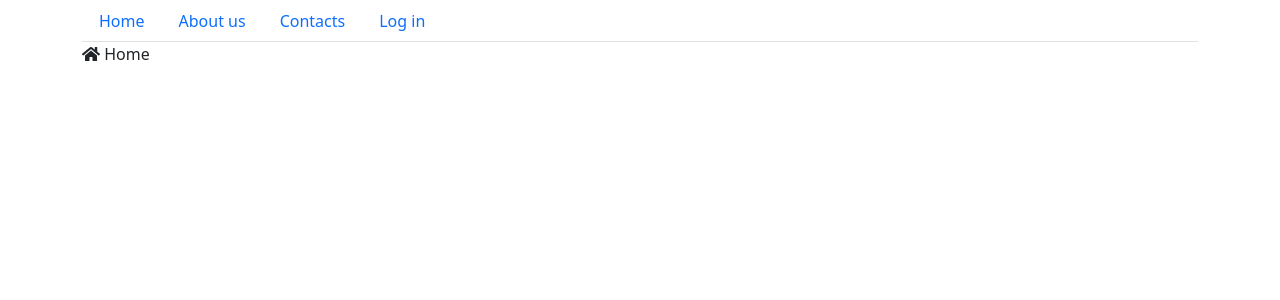
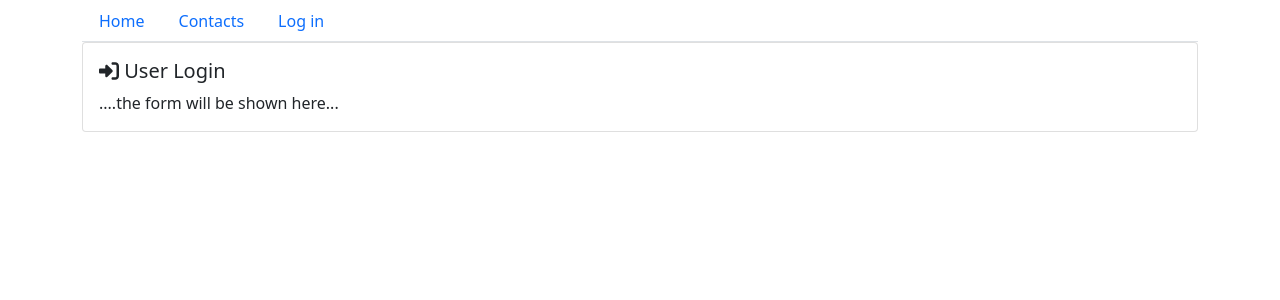
Before and after one commit to mareRad21/React-Aplikacija-za-prodaju-uredjaja, a React (Create React App) app: page /#/user/login in a window 1280 px wide. Shown: the top 300 px of the page. Built offline with nearby package versions, Linux system fonts and the light colour scheme.

Commit message:
Add the  hash router mechanism

```diff
--- /dev/null
+++ b/src/components/ContactPage/ContactPage.tsx
@@ -0,0 +1,23 @@
+import { faPhone } from "@fortawesome/free-solid-svg-icons";
+import { FontAwesomeIcon } from "@fortawesome/react-fontawesome";
+import React from "react";
+import { Card, Container } from "react-bootstrap";
+
+export default class ContactPage extends React.Component{
+    render() {
+        return(
+        <Container>
+            <Card>
+                <Card.Body>
+                    <Card.Title>
+                        <FontAwesomeIcon icon={faPhone} /> Contact details
+                    </Card.Title>
+                    <Card.Text>
+                        Contact details will be show here...
+                    </Card.Text>
+                </Card.Body>
+            </Card>
+        </Container>
+        );
+    }
+}
--- a/src/components/App/App.tsx
+++ b/src/components/HomePage/HomePage.tsx
@@ -1,15 +1,14 @@
 import React from 'react';
-import './App.css';
 import {Container} from 'react-bootstrap';
 import {faHome} from '@fortawesome/free-solid-svg-icons';
 import { FontAwesomeIcon } from '@fortawesome/react-fontawesome';
 
-function App() {
+function HomePage() {
   return (
-    <Container className="App">
+    <Container>
       <FontAwesomeIcon icon={faHome}/> Home
     </Container>
   );
 }
 
-export default App;
+export default HomePage;
--- a/src/components/MainMenu/MainMenu.tsx
+++ b/src/components/MainMenu/MainMenu.tsx
@@ -1,5 +1,6 @@
 import React from "react";
 import { Container, Nav } from "react-bootstrap";
+import { HashRouter, Link } from "react-router-dom";
 
 export class MainMenuItem{
     text: string = '';
@@ -46,9 +47,9 @@
         return (
             <Container>
                 <Nav variant="tabs">
-                    {
-                        this.state.items.map(this.makeNavLink)
-                    }
+                    <HashRouter>
+                        {this.state.items.map(this.makeNavLink)}
+                    </HashRouter>
                  </Nav>
             </Container>
         );
@@ -56,9 +57,9 @@
 
     private makeNavLink(item: MainMenuItem){
         return(
-            <Nav.Link href={item.link}>
-                {item.text}
-            </Nav.Link>
+            <Link to={ item.link } className="nav-link">
+                 {item.text}
+            </Link>
         );
     }
 }
--- /dev/null
+++ b/src/components/UserLogInPage/UserLoginPage.tsx
@@ -0,0 +1,23 @@
+import { FontAwesomeIcon } from "@fortawesome/react-fontawesome";
+import { faSignInAlt } from "@fortawesome/free-solid-svg-icons";
+import React from "react";
+import { Card, Container } from "react-bootstrap";
+
+export default class UserLoginPage extends React.Component{
+    render() {
+        return(
+        <Container>
+            <Card>
+                <Card.Body>
+                    <Card.Title>
+                        <FontAwesomeIcon icon = {faSignInAlt} /> User Login
+                    </Card.Title>
+                    <Card.Text>
+                        ....the form will be shown here...
+                    </Card.Text>
+                </Card.Body>
+            </Card>
+        </Container>
+        );
+    }
+}
--- a/src/index.tsx
+++ b/src/index.tsx
@@ -1,6 +1,5 @@
 import React from 'react';
 import ReactDOM from 'react-dom';
-import App from './components/App/App';
 import './index.css';
 import reportWebVitals from './reportWebVitals';
 import 'bootstrap/dist/css/bootstrap.min.css';
@@ -9,19 +8,28 @@
 import 'bootstrap/dist/js/bootstrap.min.js';
 import '@fortawesome/fontawesome-free/css/fontawesome.min.css';
 import { MainMenu, MainMenuItem } from './components/MainMenu/MainMenu';
-import { Container } from 'react-bootstrap';
+import HomePage from './components/HomePage/HomePage';
+import ContactPage from './components/ContactPage/ContactPage';
+import UserLoginPage from './components/UserLogInPage/UserLoginPage';
+import { HashRouter, Route, Switch } from 'react-router-dom';
+
 
 const menuItems = [
   new MainMenuItem("Home","/"),
-  new MainMenuItem("About us","/page/about-us" ),
   new MainMenuItem("Contacts","/contact"),
   new MainMenuItem("Log in","/user/login")
 ];
 
 ReactDOM.render(
   <React.StrictMode>
-      <MainMenu items={ menuItems }></MainMenu>
-    <App />
+    <MainMenu items={ menuItems }></MainMenu>
+      <HashRouter>
+        <Switch>
+          <Route exact path="/" component={HomePage}/>
+          <Route path="/contact" component={ContactPage}/>
+          <Route path="/user/login" component={UserLoginPage}/>
+        </Switch>
+      </HashRouter>
   </React.StrictMode>,
   document.getElementById('root')
 );
```
Also changed, not shown: package.json (+5 -3 lines), src/components/App/App.css (deleted), 2 other files (tests, documents, lock files or other folders).
